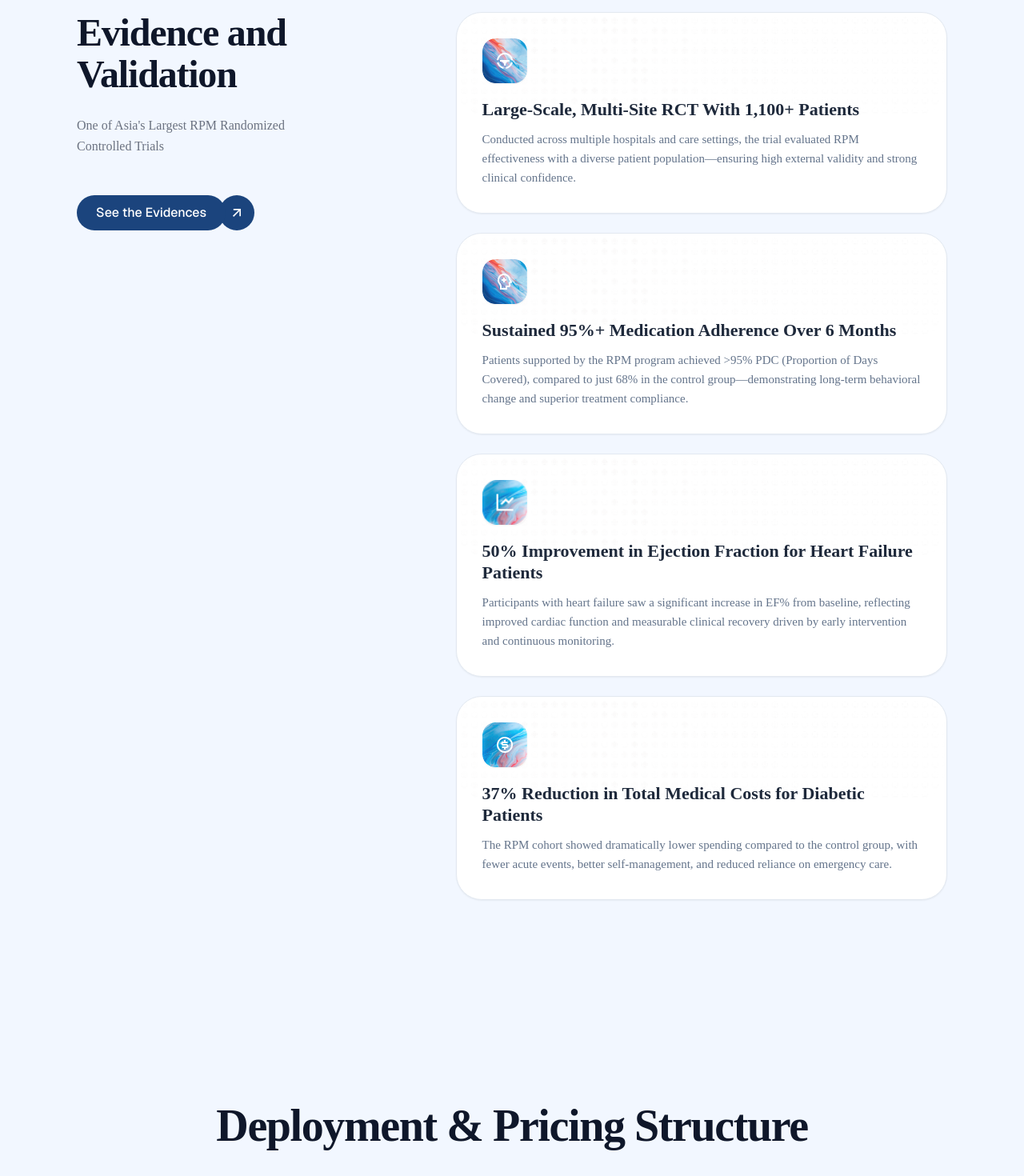
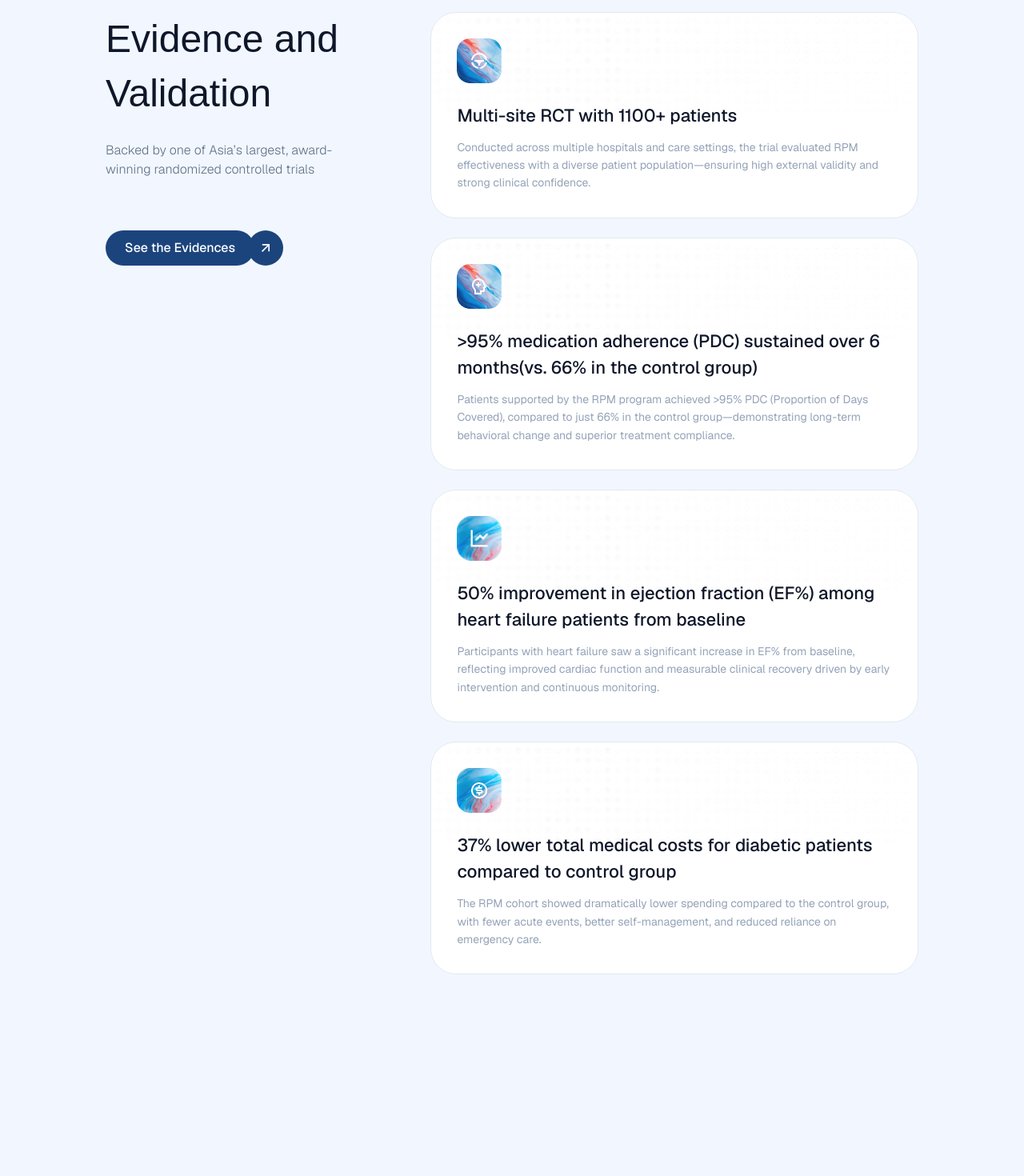
Before and after one commit to KhadijaZahoor1/caringUp, a React (Create React App) app: page / in a window 1280 px wide. Shown: the part 3960-5430 px from the top of the page at 80% size. Built offline with nearby package versions, Linux system fonts and the light colour scheme; a web font is replaced by a local one.

Commit message:
updated home page last sections

```diff
--- a/src/components/CTASection.jsx
+++ b/src/components/CTASection.jsx
@@ -12,7 +12,7 @@ const CTASection = ({
   return (
     <div className="w-full flex justify-center py-20 px-3">
       <div
-        className="relative rounded-[64px] overflow-hidden flex flex-col items-center justify-center text-center px-6 shadow-2xl bg-[#0B0C0B]"
+        className="relative rounded-[64px] overflow-hidden flex flex-col items-center justify-center text-center px-6 bg-[#0B0C0B]"
         style={{
           width: "1416px",
           height: "560px",
@@ -39,15 +39,15 @@ const CTASection = ({
         />
 
         {/* Content */}
-        <div className="relative z-10 flex flex-col items-center">
+        <div className="relative z-10 flex flex-col items-center max-w-[992px] mx-auto px-4">
           {title && (
-            <h2 className="text-white font-bold text-[32px] md:text-[48px] leading-[1.1] max-w-[850px] whitespace-pre-line tracking-tight">
+            <h2 className="text-white heading-2 text-5xl leading-[4.2rem]">
               {title}
             </h2>
           )}
 
           {description && (
-            <p className="mt-6 text-[16px] md:text-[18px] text-white/90 max-w-[620px] leading-relaxed">
+            <p className="mt-6 text-[16px] md:text-[18px] body-text text-white">
               {description}
             </p>
           )}
--- a/src/components/DeploymentSection.jsx
+++ b/src/components/DeploymentSection.jsx
@@ -135,9 +135,9 @@ const DeploymentSection = () => {
   ];
 
   return (
-    <section className="max-w-[1176px] mx-auto py-[120px] px-6 flex flex-col items-center">
+    <section className="max-w-[1176px] mx-auto py-[120px] flex flex-col items-center">
       {/* Section Title */}
-      <h2 className="text-[56px] font-bold text-center tracking-tight text-[#0f172a]">
+      <h2 className="heading-2 text-center">
         Deployment & Pricing Structure
       </h2>
 
--- a/src/components/EvidenceSection.jsx
+++ b/src/components/EvidenceSection.jsx
@@ -1,16 +1,15 @@
-import React from 'react';
-import CustomButton from './Button';
-import multiSiteIcon from '../assets/icons/multiSiteIcon.png'
-import solutionIcon2 from '../assets/icons/solutionIcon2.png'
-import costIcon from '../assets/icons/costIcon.png'
-import dollarIcon from '../assets/icons/DollarIcon.png'
-import homeCardChecker from '../assets/images/homeCardChecker.png'
+import React from "react";
+import CustomButton from "./Button";
+import multiSiteIcon from "../assets/icons/multiSiteIcon.png";
+import solutionIcon2 from "../assets/icons/solutionIcon2.png";
+import costIcon from "../assets/icons/costIcon.png";
+import dollarIcon from "../assets/icons/DollarIcon.png";
+import homeCardChecker from "../assets/images/homeCardChecker.png";
 
 // Sub-component for individual validation cards
 const EvidenceCard = ({ icon, title, description }) => (
   /* Parent must be relative for the absolute child to fill it */
-  <div className="relative bg-white border border-borderClr rounded-[32px] p-8 flex flex-col gap-5 overflow-hidden shadow-sm">
-
+  <div className="relative bg-white border border-borderClr rounded-[32px] p-8 flex flex-col overflow-hidden">
     {/* Background Pattern Layer */}
     <div
       className="absolute inset-0 pointer-events-none"
@@ -24,16 +23,16 @@ const EvidenceCard = ({ icon, title, description }) => (
     />
 
     {/* Content Layer - Ensure z-10 so it stays above the pattern */}
-    <div className="relative z-10 flex flex-col gap-5">
-      <div className="w-14 h-14 rounded-2xl overflow-hidden shadow-sm">
+    <div className="relative z-10 flex flex-col">
+      <div className="w-14 h-14 rounded-2xl overflow-hidden mb-6">
         <img src={icon} alt={title} className="w-full h-full object-cover" />
       </div>
 
       <div>
-        <h3 className="text-[22px] font-bold text-[#1e293b] mb-3 leading-[1.2]">
+        <h3 className="text-[22px] font-body font-medium text-primary pb-3">
           {title}
         </h3>
-        <p className="text-[#64748b] text-[15px] leading-[1.6]">
+        <p className="text-tertairy text-sm leading-[1.6] font-normal font-body">
           {description}
         </p>
       </div>
@@ -45,42 +44,45 @@ const EvidenceSection = () => {
   // Hardcoded data based on your screenshot
   const evidenceData = [
     {
-      title: "Large-Scale, Multi-Site RCT With 1,100+ Patients",
-      description: "Conducted across multiple hospitals and care settings, the trial evaluated RPM effectiveness with a diverse patient population—ensuring high external validity and strong clinical confidence.",
-      icon: multiSiteIcon
+      title: "Multi-site RCT with 1100+ patients",
+      description:
+        "Conducted across multiple hospitals and care settings, the trial evaluated RPM effectiveness with a diverse patient population—ensuring high external validity and strong clinical confidence.",
+      icon: multiSiteIcon,
     },
     {
-      title: "Sustained 95%+ Medication Adherence Over 6 Months",
-      description: "Patients supported by the RPM program achieved >95% PDC (Proportion of Days Covered), compared to just 68% in the control group—demonstrating long-term behavioral change and superior treatment compliance.",
-      icon: solutionIcon2
+      title: ">95% medication adherence (PDC) sustained over 6 months(vs. 66% in the control group)",
+      description:
+        "Patients supported by the RPM program achieved >95% PDC (Proportion of Days Covered), compared to just 66% in the control group—demonstrating long-term behavioral change and superior treatment compliance.",
+      icon: solutionIcon2,
     },
     {
-      title: "50% Improvement in Ejection Fraction for Heart Failure Patients",
-      description: "Participants with heart failure saw a significant increase in EF% from baseline, reflecting improved cardiac function and measurable clinical recovery driven by early intervention and continuous monitoring.",
-      icon: costIcon
+      title: "50% improvement in ejection fraction (EF%) among heart failure patients from baseline",
+      description:
+        "Participants with heart failure saw a significant increase in EF% from baseline, reflecting improved cardiac function and measurable clinical recovery driven by early intervention and continuous monitoring.",
+      icon: costIcon,
     },
     {
-      title: "37% Reduction in Total Medical Costs for Diabetic Patients",
-      description: "The RPM cohort showed dramatically lower spending compared to the control group, with fewer acute events, better self-management, and reduced reliance on emergency care.",
-      icon: dollarIcon
-    }
+      title: "37% lower total medical costs for diabetic patients compared to control group",
+      description:
+        "The RPM cohort showed dramatically lower spending compared to the control group, with fewer acute events, better self-management, and reduced reliance on emergency care.",
+      icon: dollarIcon,
+    },
   ];
 
   return (
     <section className="w-full flex justify-center py-[120px]">
-      <div className="max-w-[1440px] w-full px-16 lg:px-24 flex flex-col md:flex-row gap-16 items-start">
-
+      <div className="max-w-[1440px] w-full px-[132px] flex flex-col md:flex-row items-start">
         {/* Left Content Column */}
         <div className="w-full md:w-[40%] md:sticky md:top-24">
-          <h2 className="text-[48px] font-bold text-slate-900 mb-6 leading-[1.1] tracking-tight">
+          <h3 className="text-[48px] heading-3 leading-[4.3rem] mb-6">
             Evidence and <br /> Validation
-          </h2>
-          <p className="text-gray-500 text-[16px] mb-12 leading-relaxed max-w-[320px]">
-            One of Asia's Largest RPM Randomized Controlled Trials
+          </h3>
+          <p className="body-text font-light max-w-[320px] pb-16">
+            Backed by one of Asia’s largest, award-winning randomized controlled
+            trials
           </p>
 
-           <CustomButton  variant="primary"
-                          label="See the Evidences" />
+          <CustomButton variant="primary" label="See the Evidences" />
         </div>
 
         {/* Right Cards Column */}
@@ -94,7 +96,6 @@ const EvidenceSection = () => {
             />
           ))}
         </div>
-
       </div>
     </section>
   );
--- a/src/components/ServiceProvidersSection.jsx
+++ b/src/components/ServiceProvidersSection.jsx
@@ -39,7 +39,7 @@ const ServiceProvidersSection = () => {
         </div>
 
         {/* Feature Cards Grid */}
-        <div className="grid grid-cols-1 md:grid-cols-3 gap-6 w-full max-w-[1200px] py-16">
+        <div className="grid grid-cols-1 md:grid-cols-3 gap-6 w-full max-w-[1224px] py-16">
           {services.map((service, index) => (
             <ServiceCard
               key={index}
--- a/src/components/layout/Footer.jsx
+++ b/src/components/layout/Footer.jsx
@@ -24,8 +24,8 @@ const Footer = () => {
   ];
 
   return (
-    <footer className="w-full flex justify-center bg-white pt-24 pb-12">
-      <div className="w-full max-w-[1440px] px-16 lg:px-24 ">
+    <footer className="w-full flex justify-center bg-white pt-[120px] pb-16">
+      <div className="w-full max-w-[1176px]">
         {/* Top Section: Logo and Links */}
         <div className="flex flex-col md:flex-row justify-between items-start mb-24">
           {/* Brand Column */}
@@ -38,10 +38,10 @@ const Footer = () => {
           </div>
 
           {/* Links Columns */}
-          <div className="grid grid-cols-2 sm:grid-cols-4 gap-12 lg:gap-24">
+          <div className="grid grid-cols-2 sm:grid-cols-4 gap-12 lg:gap-16">
             {footerSections.map((section, idx) => (
               <div key={idx} className="flex flex-col gap-5">
-                <h4 className="text-[16px] font-bold text-slate-900 tracking-tight">
+                <h4 className="text-[16px] body-text font-medium text-primary">
                   {section.title}
                 </h4>
                 <ul className="flex flex-col gap-4">
@@ -49,7 +49,7 @@ const Footer = () => {
                     <li key={linkIdx}>
                       <a
                         href={`#${link.toLowerCase().replace(/\s+/g, "-")}`}
-                        className="text-[14px] text-gray-500 hover:text-slate-900 transition-colors duration-200"
+                        className="text-[15px] text-primary body-text font-normal"
                       >
                         {link}
                       </a>
@@ -62,11 +62,11 @@ const Footer = () => {
         </div>
 
         {/* Divider Line */}
-        <div className="w-full h-[1px] bg-gray-100 mb-10" />
+        <div className="w-full h-[1px] bg-[#E2E8F0] mb-16" />
 
         {/* Bottom Section: Copyright and Socials */}
         <div className="flex flex-col md:flex-row justify-between items-center gap-6">
-          <p className="text-[13px] text-gray-400">
+          <p className="text-[14px] text-secondary font-body font-light">
             © 2025, Caring Up Pte Ltd. All rights reserved.
           </p>
 
--- a/tailwind.config.js
+++ b/tailwind.config.js
@@ -13,6 +13,7 @@ module.exports = {
       colors: {
         primary: "#0F172A",
         secondary: "#64748B",
+        tertairy: "#94A3B8",
         accent: "#16A34A",
         // muted: "#64748B",
         bgclr: '#F2f7ff',
```
